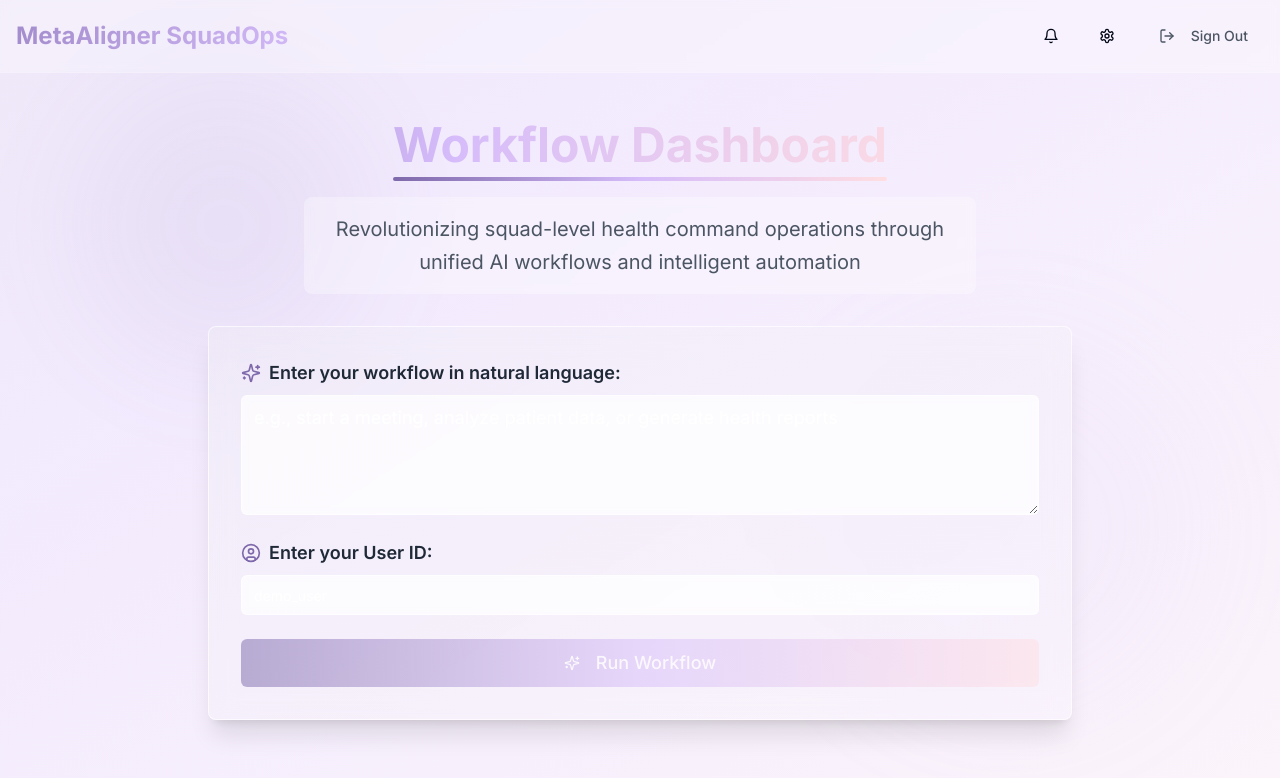
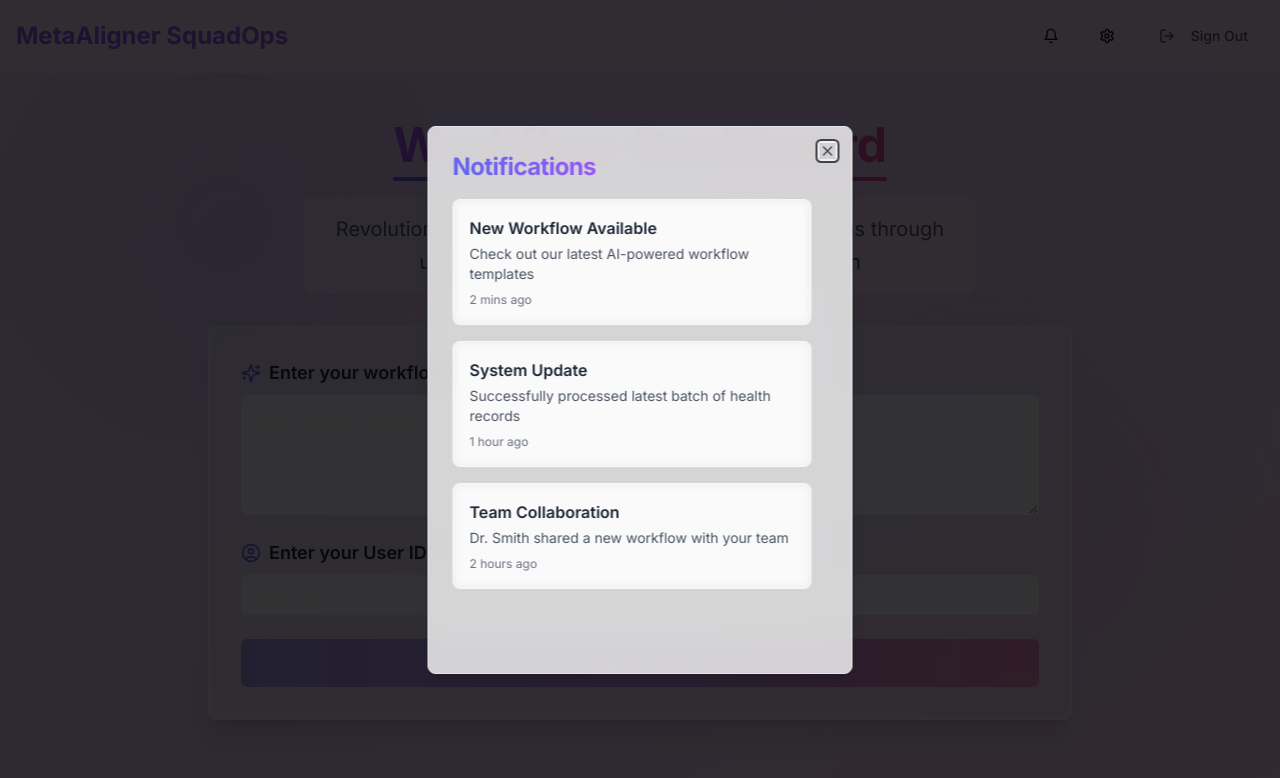
Before and after one commit to Dropio12/lovable-explainability-hub, a React (Vite) app: page / in a window 1280 px wide. Both pictures are taken after a click on the button 1050 px from the left and 36 px from the top of the page. Shown: the top 778 px of the page. Built offline with nearby package versions, Linux system fonts and the light colour scheme.

Commit message:
Add alerts, settings, and theme
The alerts and settings components were missing UI elements.  This commit adds them and also introduces a new theme.

```diff
--- /dev/null
+++ b/src/components/NotificationsDialog.tsx
@@ -0,0 +1,66 @@
+
+import React from 'react';
+import {
+  Dialog,
+  DialogContent,
+  DialogHeader,
+  DialogTitle,
+  DialogTrigger,
+} from "@/components/ui/dialog";
+import { Button } from "@/components/ui/button";
+import { ScrollArea } from "@/components/ui/scroll-area";
+import { Bell } from 'lucide-react';
+
+const notifications = [
+  {
+    id: 1,
+    title: "New Workflow Available",
+    description: "Check out our latest AI-powered workflow templates",
+    time: "2 mins ago"
+  },
+  {
+    id: 2,
+    title: "System Update",
+    description: "Successfully processed latest batch of health records",
+    time: "1 hour ago"
+  },
+  {
+    id: 3,
+    title: "Team Collaboration",
+    description: "Dr. Smith shared a new workflow with your team",
+    time: "2 hours ago"
+  }
+];
+
+export function NotificationsDialog() {
+  return (
+    <Dialog>
+      <DialogTrigger asChild>
+        <Button variant="ghost" size="icon">
+          <Bell className="w-5 h-5" />
+        </Button>
+      </DialogTrigger>
+      <DialogContent className="sm:max-w-[425px] backdrop-blur-md bg-white/80">
+        <DialogHeader>
+          <DialogTitle className="text-2xl font-bold bg-clip-text text-transparent bg-gradient-to-r from-primary via-secondary to-accent">
+            Notifications
+          </DialogTitle>
+        </DialogHeader>
+        <ScrollArea className="h-[450px] pr-4">
+          <div className="space-y-4">
+            {notifications.map((notification) => (
+              <div
+                key={notification.id}
+                className="p-4 rounded-lg backdrop-blur-sm bg-white/40 border border-white/50 hover:bg-white/60 transition-all duration-200"
+              >
+                <h3 className="font-semibold text-gray-800">{notification.title}</h3>
+                <p className="text-sm text-gray-600 mt-1">{notification.description}</p>
+                <span className="text-xs text-gray-500 mt-2 block">{notification.time}</span>
+              </div>
+            ))}
+          </div>
+        </ScrollArea>
+      </DialogContent>
+    </Dialog>
+  );
+}
--- /dev/null
+++ b/src/components/SettingsDialog.tsx
@@ -0,0 +1,52 @@
+
+import React from 'react';
+import {
+  Dialog,
+  DialogContent,
+  DialogHeader,
+  DialogTitle,
+  DialogTrigger,
+} from "@/components/ui/dialog";
+import { Button } from "@/components/ui/button";
+import { Label } from "@/components/ui/label";
+import { Switch } from "@/components/ui/switch";
+import { Settings } from 'lucide-react';
+
+export function SettingsDialog() {
+  return (
+    <Dialog>
+      <DialogTrigger asChild>
+        <Button variant="ghost" size="icon">
+          <Settings className="w-5 h-5" />
+        </Button>
+      </DialogTrigger>
+      <DialogContent className="sm:max-w-[425px] backdrop-blur-md bg-white/80">
+        <DialogHeader>
+          <DialogTitle className="text-2xl font-bold bg-clip-text text-transparent bg-gradient-to-r from-primary via-secondary to-accent">
+            Settings
+          </DialogTitle>
+        </DialogHeader>
+        <div className="grid gap-4 py-4">
+          <div className="flex items-center justify-between">
+            <Label htmlFor="notifications" className="text-gray-700">
+              Enable Notifications
+            </Label>
+            <Switch id="notifications" />
+          </div>
+          <div className="flex items-center justify-between">
+            <Label htmlFor="autoSync" className="text-gray-700">
+              Auto-sync Data
+            </Label>
+            <Switch id="autoSync" />
+          </div>
+          <div className="flex items-center justify-between">
+            <Label htmlFor="analytics" className="text-gray-700">
+              Share Analytics
+            </Label>
+            <Switch id="analytics" />
+          </div>
+        </div>
+      </DialogContent>
+    </Dialog>
+  );
+}
--- a/src/pages/Index.tsx
+++ b/src/pages/Index.tsx
@@ -1,4 +1,3 @@
-
 import React, { useState } from 'react';
 import { WorkflowInput } from '../components/WorkflowInput';
 import { WorkflowResults } from '../components/WorkflowResults';
@@ -6,6 +5,8 @@ import { useToast } from '../hooks/use-toast';
 import { Button } from '@/components/ui/button';
 import { useNavigate } from 'react-router-dom';
 import { LogOut, Settings, Bell } from 'lucide-react';
+import { SettingsDialog } from '@/components/SettingsDialog';
+import { NotificationsDialog } from '@/components/NotificationsDialog';
 
 const Index = () => {
   const [results, setResults] = useState<any>(null);
@@ -67,12 +68,8 @@ const Index = () => {
               MetaAligner SquadOps
             </h2>
             <div className="flex items-center gap-4">
-              <Button variant="ghost" size="icon">
-                <Bell className="w-5 h-5" />
-              </Button>
-              <Button variant="ghost" size="icon">
-                <Settings className="w-5 h-5" />
-              </Button>
+              <NotificationsDialog />
+              <SettingsDialog />
               <Button
                 variant="ghost"
                 onClick={handleSignOut}
--- a/tailwind.config.ts
+++ b/tailwind.config.ts
@@ -26,19 +26,19 @@ export default {
         background: "hsl(var(--background))",
         foreground: "hsl(var(--foreground))",
         primary: {
-          DEFAULT: "#7E69AB",
+          DEFAULT: "#6366F1", // Indigo
           foreground: "#ffffff",
         },
         secondary: {
-          DEFAULT: "#D6BCFA",
-          foreground: "#1A1F2C",
+          DEFAULT: "#A855F7", // Purple
+          foreground: "#ffffff",
         },
         accent: {
-          DEFAULT: "#FFDEE2",
-          foreground: "#1A1F2C",
+          DEFAULT: "#EC4899", // Pink
+          foreground: "#ffffff",
         },
         muted: {
-          DEFAULT: "#8E9196",
+          DEFAULT: "#9CA3AF",
           foreground: "#ffffff",
         },
       },
```
